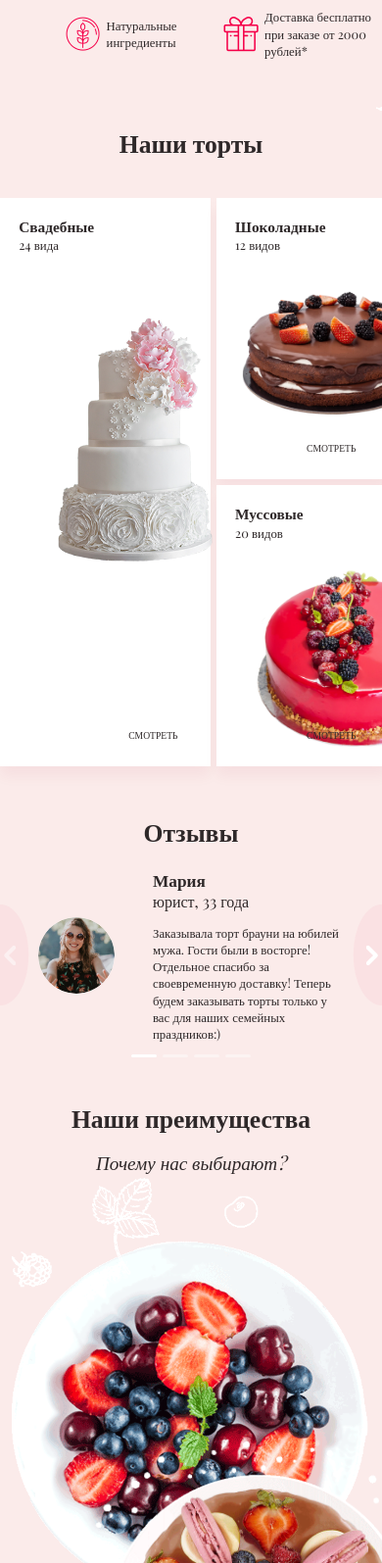
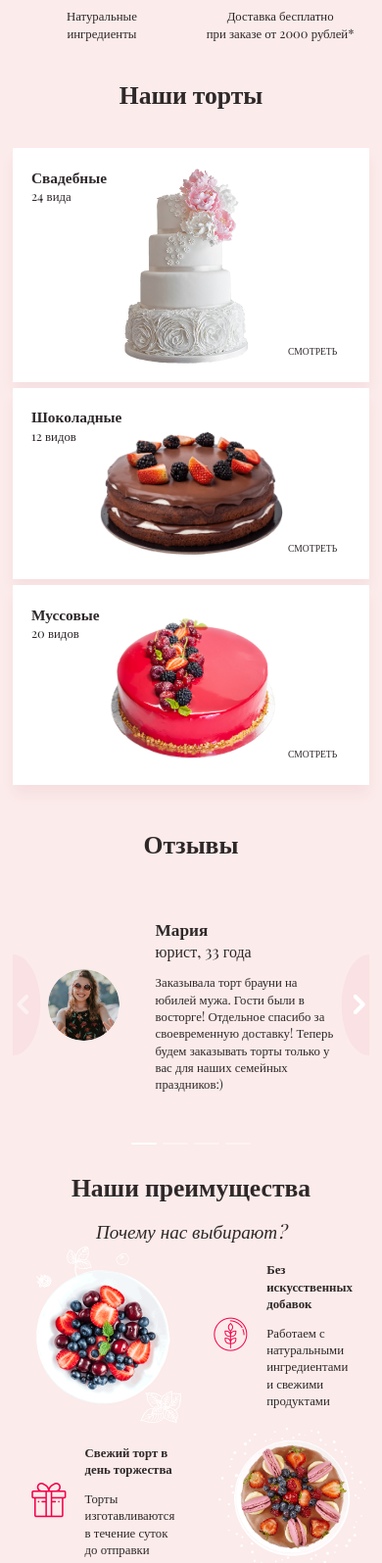
Before and after one commit to YaroslavaSabitova/cakes, a plain HTML site: page index.html in a window 390 px wide. Shown: the part 405-2000 px from the top of the page at 98% size. Drawn offline with nearby package versions, Linux system fonts and the light colour scheme; files whose address does not match are found by name; a web font is replaced by a local one.

Commit message:
media queries part 2

```diff
--- a/sass/style.sass
+++ b/sass/style.sass
@@ -27,15 +27,10 @@ $inner-shadow: inset 0 -30px 40px -30px $added-color-light
     box-sizing: border-box
 
 html
-    // font-size: 10px
-    // 10px : 16px (по умолчанию) * 100 = 62.5%
-    // для изменения размера шрифта для слабовидящих
     font-size: 62.5%
     scroll-behavior: smooth
 
 body
-    // min-width: 140rem
-    // min-height: 100vh
     font-size: 2rem
     font-family: "Playfair Display", serif
     background: $color-background
@@ -46,7 +41,6 @@ body
     url(../img/strawberry.png)
     background-repeat: no-repeat
     background-position: 56.5rem 12.5rem, 54.5rem 53rem, 52rem 83rem
-    // background-position: 45% 20%, 43% 80%, 45% 140%
     background-size: 12rem, 8rem, 17.5rem
 
 main
@@ -316,7 +310,8 @@ section
         line-height: 2.4rem
 
     img
-        margin: 0 auto
+        margin: 1rem auto
+        object-fit: cover
 
 .catalog__btn
     display: inline-block
@@ -656,9 +651,6 @@ section
         &__flex
             margin-bottom: 2rem
 
-    .main-footer
-        // min-width: 1199px
-
 @media (max-width: 991px)
 
     .container
@@ -705,12 +697,12 @@ section
     .catalog__cards
         gap: 1rem
 
-    .catalog img
-        margin: 4rem auto 2rem
+    .catalog__item img
+        width: 200px
+        margin: 3rem auto
 
     .catalog__item:nth-of-type(1) img:nth-of-type(1)
-        width: 300px
-        margin-top: 16rem
+        width: 400px
 
     .reviews
         margin-bottom: 6rem
@@ -738,8 +730,6 @@ section
         width: 80%
         text-align: right
 
-// Горизонтальный тлф
-
 @media (max-width: 767px)
 
     .container
@@ -751,21 +741,148 @@ section
     .phone
         width: 10%
 
-    .catalog img
-        margin: 8rem auto 2rem
+    .catalog__item img
+        margin: 4rem auto
 
     .catalog__item:nth-of-type(1) img:nth-of-type(1)
-        width: 250px
+        width: 300px
+        margin-top: 11rem
 
-    .catalog__item:nth-child(2) img
-        width: 200px
+    .advantages img
+        width: 300px
 
-// Вертикальный тлф
+    iframe
+        width: 300px
+        height: 300px
 
 @media (max-width: 575px)
 
     .container
         width: 100%
+        padding: 0 2rem
 
     html
         font-size: 40%
+
+    body
+        position: relative
+        background: $color-background
+
+        &:before
+            position: absolute
+            content: ""
+            top: 0
+            left: 0
+            right: 0
+            bottom: 0
+            z-index: -1
+            opacity: 0.5
+            background-image: url(../img/cake-photo.png)
+            background-repeat: no-repeat
+            background-position: right 96px
+            background-size: 21rem
+
+    main
+        padding-top: 15rem
+
+    .main-nav
+        justify-content: space-evenly
+
+    .navigation
+        width: 60%
+        flex-wrap: wrap
+        text-align: center
+
+        &__item
+            margin: 0 5px
+
+    .promo
+        padding-left: 0
+        text-align: center
+        margin-bottom: 5rem
+
+        &__cake
+            width: 15rem
+            top: 17px
+            display: none
+
+        &__item
+            flex-wrap: wrap
+            flex-direction: column
+
+        &__icon
+            margin: 0 auto
+            margin-bottom: 15px
+
+        &__button
+            margin-bottom: 7rem
+
+    .catalog
+        margin-bottom: 6rem
+
+        &__cards
+            display: flex
+            flex-wrap: wrap
+            flex-direction: column
+
+    .catalog__item img
+        margin: 0 auto
+
+    .catalog__item:nth-of-type(1) img:nth-of-type(1)
+        width: 200px
+        margin-top: 0
+
+    .reviews
+        margin-bottom: 3rem
+
+    .slider
+        height: 45rem
+
+    .advantages
+        margin-bottom: 55rem
+
+        img
+            width: 150px
+
+        &__part_down
+            top: 42rem
+            right: -15px
+
+        &__part_up
+            background: $color-background
+
+    .contacts
+        margin-bottom: 5rem
+
+        &__flex
+            flex-direction: column
+            margin-bottom: 30px
+
+        &__list
+            display: flex
+            justify-content: center
+            flex-wrap: wrap
+
+        &__item
+            flex-grow: 1
+            margin-right: 7px
+            text-align: center
+
+    .social__list
+        width: 100%
+        display: flex
+        justify-content: space-evenly
+
+    iframe
+        width: 100%
+        height: 150px
+
+    .main-footer .container
+        justify-content: space-around
+        align-items: center
+
+    .main-footer__navigation
+        width: 70%
+        display: flex
+        flex-wrap: wrap
+        text-align: center
```
Also changed, not shown: css/style.css.
